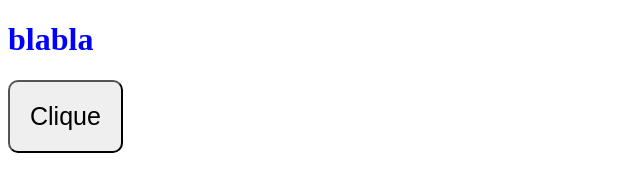
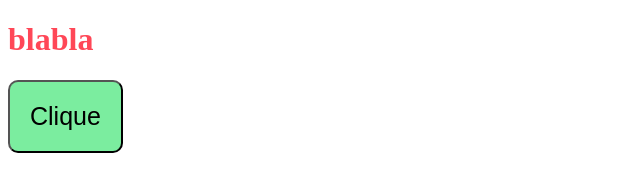
Before and after one commit to emtpo/coursGit, a plain HTML site: page index.html in a window 1280 px wide. In both pictures the pointer is over the button "Clique". Shown: the whole page, without its empty margins (0-640 px from the left). Drawn offline with Linux system fonts and the light colour scheme.

Commit message:
maj couleur

```diff
--- a/dist/style.css
+++ b/dist/style.css
@@ -1,5 +1,5 @@
 h1 {
-  color: blue;
+  color: #ff4757;
 }
 
 .btn {
@@ -7,5 +7,8 @@ h1 {
   border-radius: 10px;
   font-size: 25px;
 }
+.btn:hover {
+  background: #7bed9f;
+}
 
 /*# sourceMappingURL=style.css.map */
```
Also changed, not shown: 1 other file.
